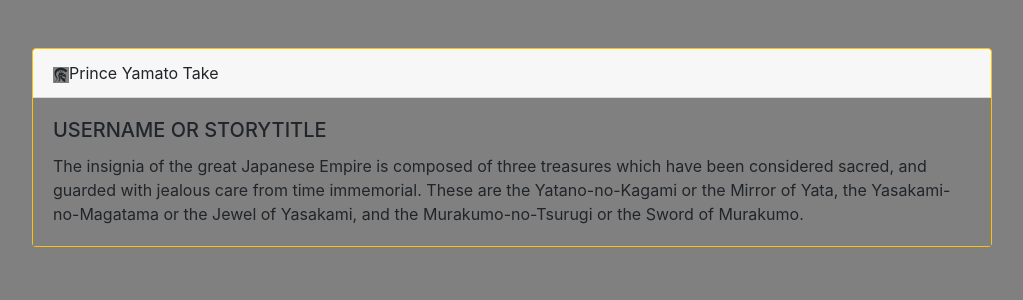
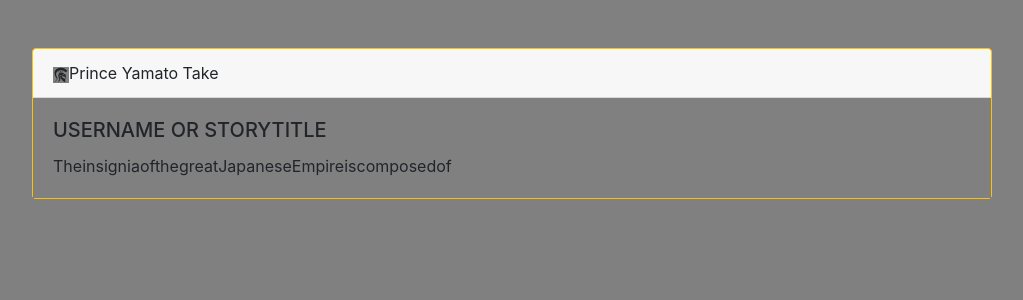
Before and after one commit to PizzaVariable/prototypeV1, a React (Create React App) app in the folder adventure/: page / in a window 1280 px wide. Shown: the top 300 px of the page, without its empty margins (128-1151 px from the left). Built offline with nearby package versions, Linux system fonts and the light colour scheme.

Commit message:
setTimeOut

```diff
--- a/adventure/package.json
+++ b/adventure/package.json
@@ -13,6 +13,7 @@
     "react-icons": "^3.9.0",
     "react-router-dom": "^5.1.2",
     "react-scripts": "3.4.0",
+    "react-timeout": "^1.2.0",
     "styled-components": "^5.0.1"
   },
   "scripts": {
--- a/adventure/src/Adventur1.jsx
+++ b/adventure/src/Adventur1.jsx
@@ -3,16 +3,33 @@ import Card from "react-bootstrap/card";
 import { GiSpartanHelmet } from "react-icons/gi";
 import Container from "react-bootstrap/Container";
 import Row from "react-bootstrap/row";
-let arr = [];
+
 class Adventure extends React.Component {
   state = {
     username: "Prince Yamato Take",
     story: `The insignia of the great Japanese Empire is composed of three treasures which have been considered sacred, and guarded with
         jealous care from time immemorial. These are the Yatano-no-Kagami or the Mirror of Yata, the Yasakami-no-Magatama or the Jewel of
-        Yasakami, and the Murakumo-no-Tsurugi or the Sword of Murakumo.`
+        Yasakami, and the Murakumo-no-Tsurugi or the Sword of Murakumo.`,
+    wordIterator: 0
   };
+
   componentDidMount() {
-    setTimeout(this.setState(), 3000);
+    let newArr = this.state.story.split(" ");
+    this.setState({ story: newArr });
+  }
+
+  incrementIterator() {
+    if (this.state.wordIterator < this.state.story.length) {
+      setTimeout(() => {
+        this.setState({ wordIterator: this.state.wordIterator + 1 });
+      }, 1000);
+      console.log(this.state.wordIterator);
+    }
+  }
+
+  renderText() {
+    this.incrementIterator();
+    return this.state.story.slice(0, this.state.wordIterator);
   }
 
   render() {
@@ -26,7 +43,7 @@ class Adventure extends React.Component {
             </Card.Header>
             <Card.Body>
               <Card.Title>USERNAME OR STORYTITLE</Card.Title>
-              <Card.Text>{this.state.story}</Card.Text>
+              <Card.Text>{this.renderText()}</Card.Text>
             </Card.Body>
           </Card>
         </Row>
```
Also changed, not shown: 1 other file (tests, documents, lock files or other folders).
